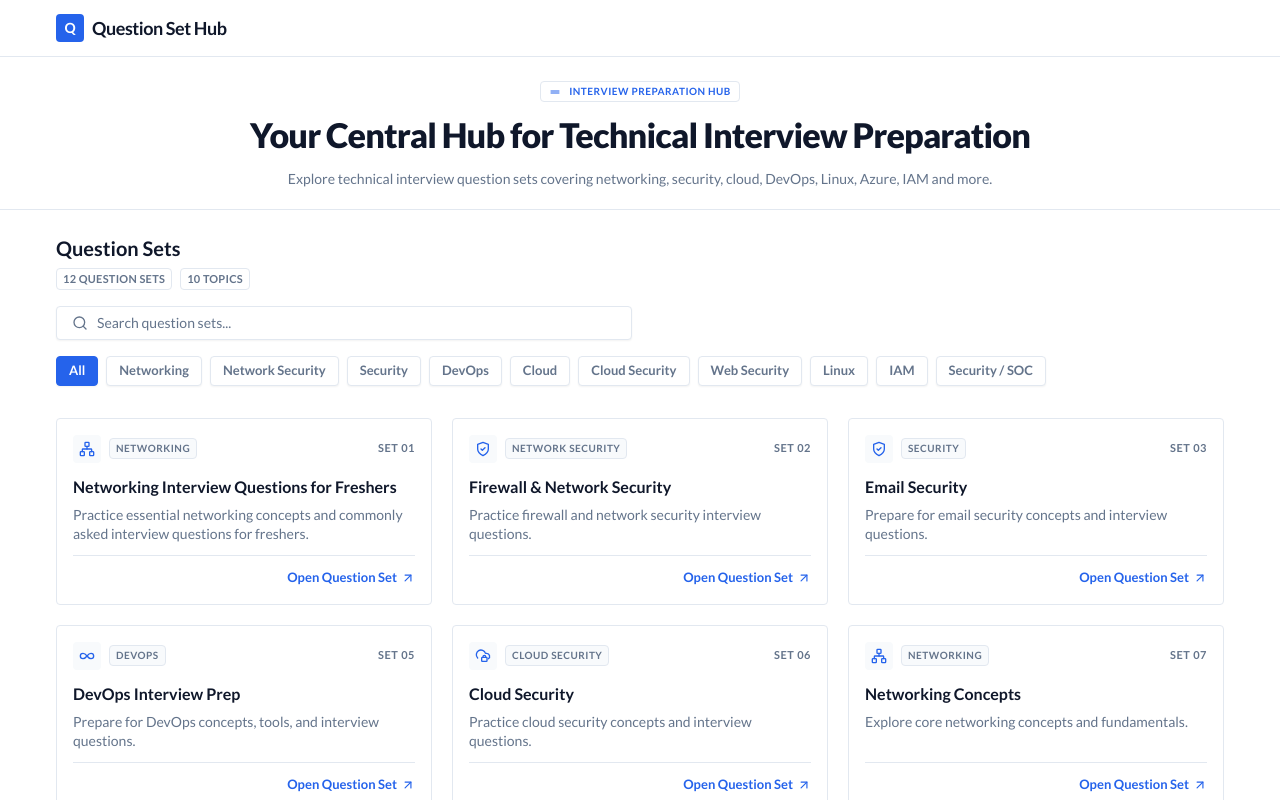
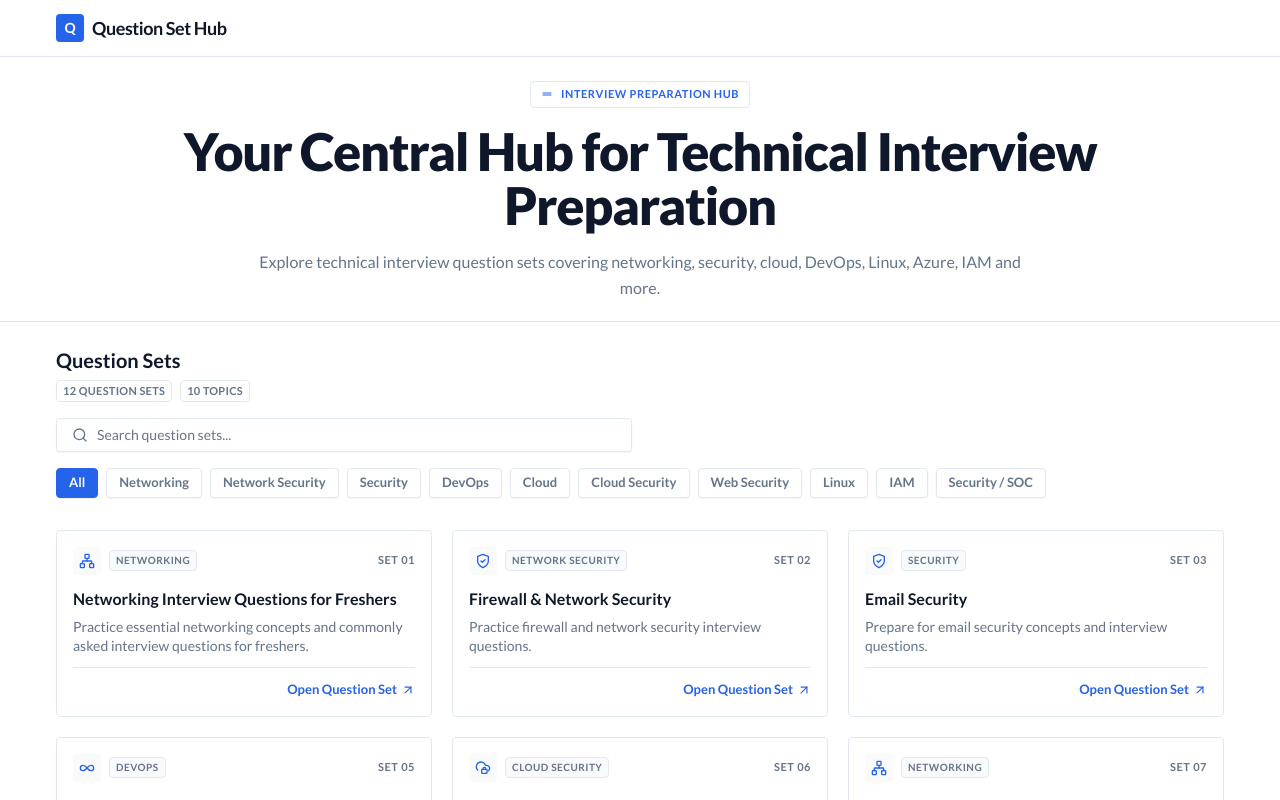
Before and after one commit to Nirmalakhadka18/Question_Set_Hub, a React (Vite) app: page / in a window 1280 px wide. Shown: the top 800 px of the page. Built offline with nearby package versions, Linux system fonts and the light colour scheme.

Commit message:
Increase hero heading to 52px

```diff
--- a/src/components/Hero.tsx
+++ b/src/components/Hero.tsx
@@ -3,16 +3,16 @@ export default function Hero() {
     <section className="pt-6 pb-5 border-b border-[var(--border)]">
       <div className="mx-auto max-w-[1600px] px-4 md:px-8 lg:px-12 xl:px-14 flex flex-col items-center text-center">
 
-        <div className="inline-flex items-center gap-2 rounded border border-[var(--border)] bg-white px-2 py-0.5 text-[10px] font-bold mb-3 uppercase tracking-wider text-[var(--accent)]">
+        <div className="inline-flex items-center gap-2 rounded border border-[var(--border)] bg-white px-2.5 py-1 text-[11px] font-semibold mb-4 uppercase tracking-wider text-[var(--accent)]">
           <svg width="12" height="12" viewBox="0 0 24 24" fill="none" stroke="currentColor" strokeWidth="2" strokeLinecap="round" strokeLinejoin="round"><path d="M4 10h16"/><path d="M4 14h16"/></svg>
           INTERVIEW PREPARATION HUB
         </div>
 
-        <h1 className="max-w-[1000px] text-2xl font-extrabold tracking-tight text-[var(--fg)] sm:text-[28px] lg:text-[34px] leading-tight mb-3">
+        <h1 className="max-w-[1000px] text-3xl font-extrabold tracking-tight text-[var(--fg)] sm:text-[40px] lg:text-[52px] leading-[1.05] mb-4">
           Your Central Hub for Technical Interview Preparation
         </h1>
 
-        <p className="max-w-[800px] text-sm text-[var(--fg-muted)]">
+        <p className="max-w-[800px] text-base font-medium leading-relaxed text-[var(--fg-muted)]">
           Explore technical interview question sets covering networking, security, cloud, DevOps, Linux, Azure, IAM and more.
         </p>
       </div>
```
